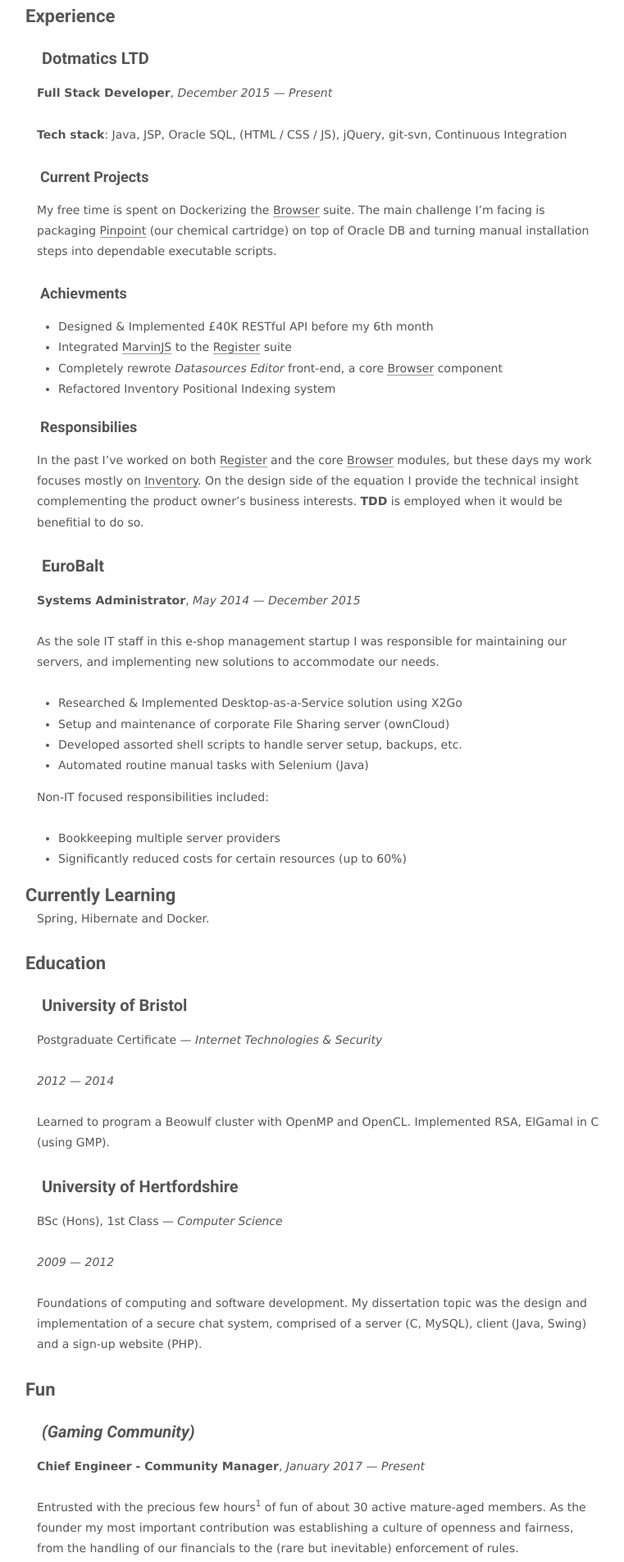
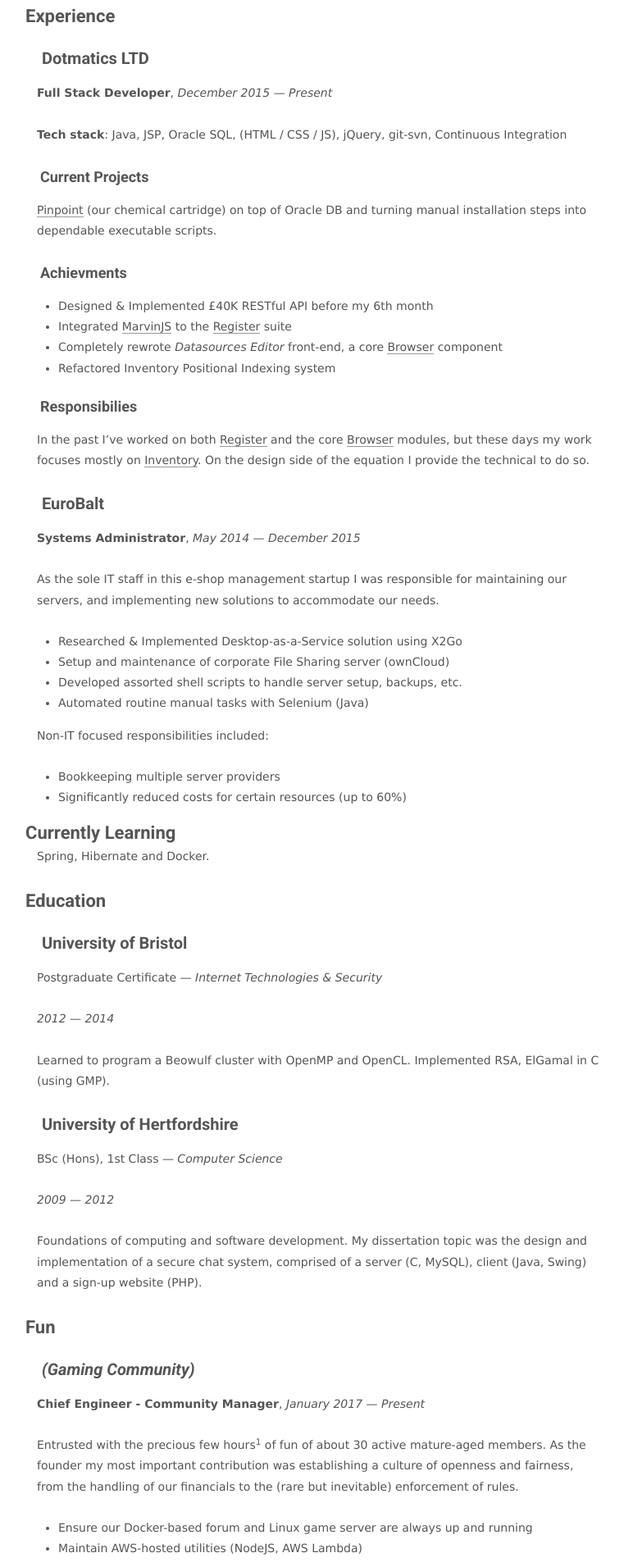
Before and after one commit to aklin/aklin.github.io, a Jekyll site: the page built from cv.md, in a window 1280 px wide. Shown: the part 524-2429 px from the top of the page at 82% size, without its empty margins (259-1020 px from the left). Built offline with Jekyll 4.4.1, drawn with Linux system fonts in a browser that asks for light colours.

Commit message:
fix typo, use active voice

```diff
--- a/cv.md
+++ b/cv.md
@@ -25,7 +25,6 @@
 
 ### Current Projects
 
-My free time is spent on Dockerizing the [Browser][link-bro] suite. The main challenge I'm facing is packaging
 [Pinpoint][link-pp] (our chemical cartridge) on top of Oracle DB and turning manual installation steps into
 dependable executable scripts.
 
@@ -40,7 +39,6 @@
 
 In the past I've worked on both [Register][link-reg] and the core [Browser][link-bro] modules, but these days
 my work focuses mostly on [Inventory][link-inv]. On the design side of the equation I provide the technical
-insight complementing the product owner's business interests. **TDD** is employed when it would be benefitial
 to do so.
 
 
```
